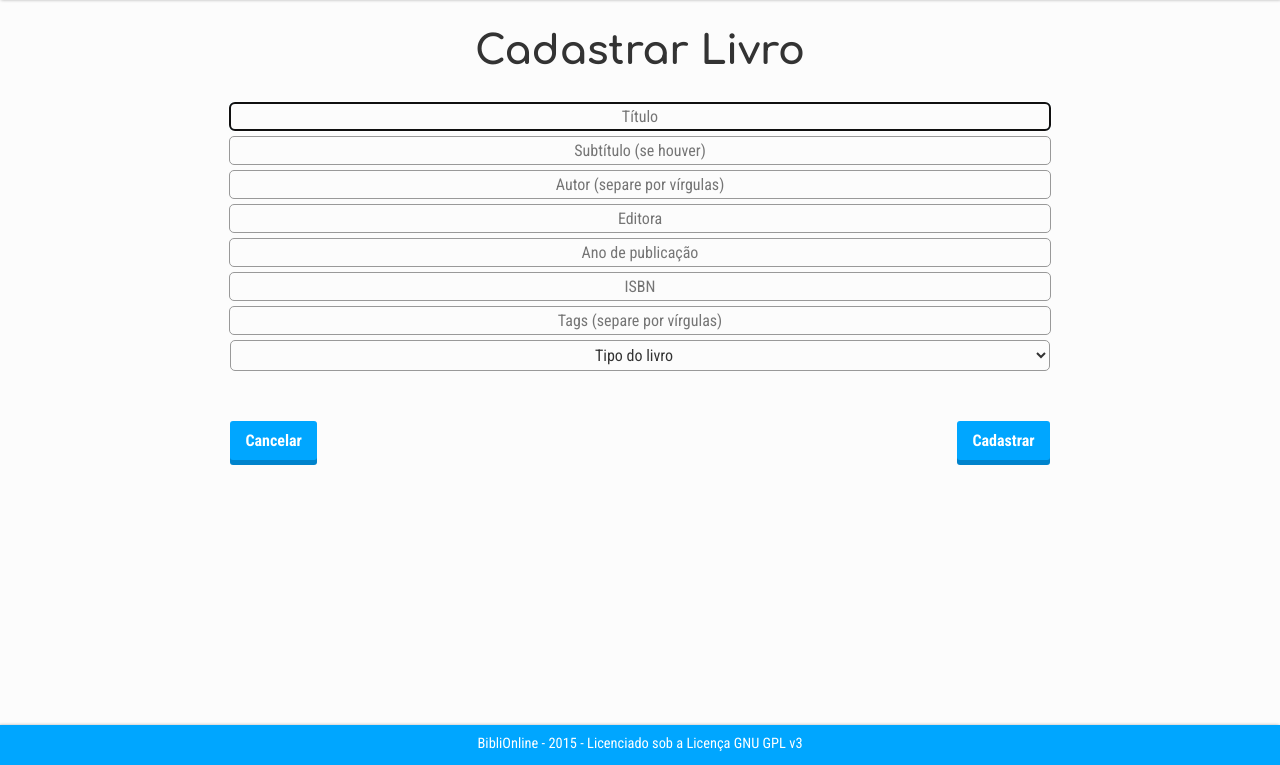
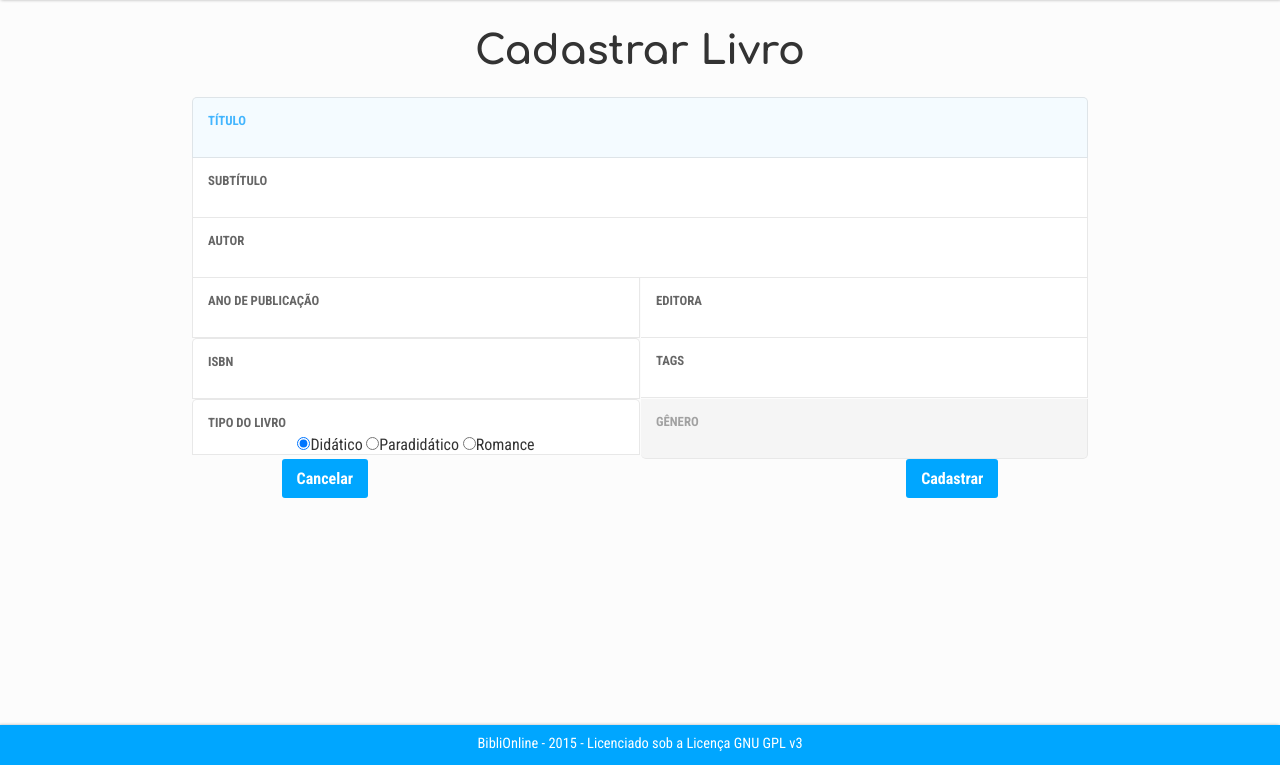
Before and after one commit to JulianaRGiacomo/BibliOnline, a PHP site: page /funcionario/cadastrar-livro.php in a window 1280 px wide. Shown: the part 35-800 px from the top of the page. Run offline with PHP 8.4, Linux system fonts and the light colour scheme; some libraries are stand-ins or nearby versions.

Commit message:
Melhorias na UX e na UI dos formulários

```diff
--- a/css/form.css
+++ b/css/form.css
@@ -7,31 +7,64 @@
     padding:40px 0
 }
 #form{
-    width:80%;
+    width:70%;
     margin:0 auto;
     padding:0
 }
+input{border: none;}
 .caixa.invertida{
     background: #00A6FF;
     border:1px solid #fff;
     color: #fff;
 }
+.campo{
+    background: white;
+    border: 1px solid rgba(0,0,0,0.09);
+    border-top:none;
+    padding:10px 10px 0;
+}
+.campo:first-child{
+    border-radius: 5px 5px 0 0;
+    border-top: 1px solid rgba(0,0,0,0.09);
+}
+.campo.ultimo{
+    border-radius: 0 0 5px 5px;
+}
+.campo.metade{
+    width: calc(49.78% - 20px);
+    margin: auto 0;
+    display: inline;
+}
+.campo.metade:nth-child(even){
+    border-left-width: 0;
+    float: right
+}
+.campo.metade:nth-child(odd){
+    float: left
+}
+
+.campo .label{
+    font-size:80%;
+    font-weight: bold;
+    display: block;
+    padding: 5px;
+    color: #666;
+    text-align: left;
+    text-transform: uppercase;
+    -webkit-user-select: none;
+    -moz-user-select: none;
+    user-select: none
+}
 .caixa{
-    width:80%;
+    width:calc(100% - 20px);
     display:block;
-    border:1px solid #999;
     background:transparent;
-    padding:4px 0;
-    border-radius:5px;
-    box-shadow:0 0 0px 0 #fff;
-    margin:5px auto
+    padding:5px 5px 0;
+    text-align: left
 }
 .caixa.invertida:hover{
     box-shadow:0 0 10px 0 #fff;
     border:1px solid #fff;
-}
-.caixa:hover{
-    box-shadow:inset 0 0 1px 0px;
 }
 .caixa.invertida::-webkit-input-placeholder {
    color: #fff;
--- a/css/reset.css
+++ b/css/reset.css
@@ -7,6 +7,11 @@
     text-align:center;
     transition:all 0.3s ease-in;
     margin:0
+}
+input, *:focus {
+    outline-style:none !important;
+    box-shadow:none !important;
+    border-width:0 !important;
 }
 html,body{
     height:100%
--- a/funcionario/cadastrar-livro.php
+++ b/funcionario/cadastrar-livro.php
@@ -18,30 +18,58 @@
             <section id="main">
                 <h1>Cadastrar Livro</h1>
                 <form id="form" method="post" action="home.php">
-                    <input class="caixa" type="text" name="titulo" placeholder="Título" required autofocus>
-                    <input class="caixa" type="text" name="sub" placeholder="Subtítulo (se houver)">
-                    <input class="caixa" type="text" name="autor" placeholder="Autor (separe por vírgulas)" required>
-                    <input class="caixa" type="text" name="editora" placeholder="Editora" required>
-                    <input class="caixa" type="text" name="data-pub" placeholder="Ano de publicação" required>
-                    <input class="caixa" type="text" name="isbn" placeholder="ISBN" required>
-                    <input class="caixa" type="text" name="tags" placeholder="Tags (separe por vírgulas)" required>
-                    <select class="caixa" name="tipo" required>
-                        <option value="" disabled selected>Tipo  do livro</option>
-                        <option value="didatico">Didático</option>
-                        <option value="paradidatico">Paradidático</option>
-                        <option value="romance">Romance</option>
-                    </select>
-                    <input class="caixa" type="text" name="genero" placeholder="Gênero">
+                    <div class="campo">
+                        <label class="label" for="titulo">Título</label>
+                        <input id="titulo" class="caixa" onload="ativar(this);" onfocus="ativar(this);" onblur="desativar(this);" type="text" name="titulo" required autofocus>
+                    </div>
+                    <div class="campo">
+                        <label class="label" for="subtitulo">Subtítulo</label>
+                        <input class="caixa" onfocus="ativar(this);" onblur="desativar(this);" id="subtitulo" type="text" name="subtitulo" >
+                    </div>
+                    <div class="campo">
+                        <label class="label" for="autor">Autor</label>
+                        <input id="autor" class="caixa" onfocus="ativar(this);" onblur="desativar(this);" type="text" name="autor" required>
+                    </div>
+                    <div class="campo metade">
+                        <label class="label" for="editora">Editora</label>
+                        <input id="editora" class="caixa" onfocus="ativar(this);" onblur="desativar(this);" type="text" name="editora" required>
+                    </div>
+                    <div class="campo metade">
+                        <label class="label" for="ano">Ano de Publicação</label>
+                        <input id="ano" class="caixa" onfocus="ativar(this);" onblur="desativar(this);" type="text" name="ano" required>
+                    </div>
+                    <div style="clear:both"/>
+                    <div class="campo metade">
+                        <label class="label" for="isbn">ISBN</label>
+                        <input id="isbn" class="caixa" onfocus="ativar(this);" onblur="desativar(this);" type="text" name="isbn" required>
+                    </div>
+                    <div class="campo metade">
+                        <label class="label" for="tags">Tags</label>
+                        <input id="tags" class="caixa" onfocus="ativar(this);" onblur="desativar(this);" type="text" name="tags" required>
+                    </div>
+                    <div style="clear:both"/>
+                    <div class="campo metade">
+                        <label class="label">Tipo  do livro</label>
+                        <input type="radio" name="tipo" value="didatico" id="didatico" checked><label for="didatico">Didático</label></input>
+                        <input type="radio" name="tipo" value="paradidatico" id="paradidatico"><label for="paradidatico">Paradidático</label></input>
+                        <input type="radio" name="tipo" value="romance" id="romance"><label for="romance">Romance</label></input>
+                    </div>
+                    <div class="campo ultimo metade" id="campo-genero">
+                        <label class="label" for="genero">Gênero</label>
+                        <input id="genero" class="caixa" onfocus="ativar(this);" onblur="desativar(this);" type="text" name="genero" >
+                    </div>
+                    <div style="clear:both"/>
                     <div id="caixa-botão">
                         <input id="esquerdo" class="botão" type="button" value="Cancelar" onclick="location.href='home.php'">
                         <input id="direito" class="botão" type="submit" value="Cadastrar">
+                        <div style="clear:both"/>
                     </div>
-                    <div style="clear:both"/>
                 </form>
             </section>
         </div>
         <?php include("../footer.html"); ?>
         <script type="text/javascript" src="/js/menu.js"></script>
         <script type="text/javascript" src="/js/verificaTipo.js"></script>
+        <script type="text/javascript" src="/js/form.js"></script>
     </body>
 </html>
--- a/index.php
+++ b/index.php
@@ -77,7 +77,7 @@
                 </div>
             </section>
         </div>
-        <?php include("../footer.html"); ?>
+        <?php include("footer.html"); ?>
         <script type="text/javascript" src="/js/login.js"></script>
         <script type="text/javascript" src="http://ajax.googleapis.com/ajax/libs/jquery/1.7.1/jquery.min.js"></script>
         <script type="text/javascript">
--- /dev/null
+++ b/js/form.js
@@ -0,0 +1,10 @@
+function ativar(element){
+    var x = element.parentNode;
+    x.style.background = "#F4FBFF";
+    x.childNodes[1].style.color = "#42B5FE";
+}
+function desativar(element){
+    var x = element.parentNode;
+    x.style.background = "#fff";
+    x.childNodes[1].style.color = "#666";
+}
--- a/js/verificaTipo.js
+++ b/js/verificaTipo.js
@@ -1,13 +1,16 @@
 function verificaTipo() {
-    x =  document.querySelector('[name="tipo"]').value;
-    y = document.querySelector('[name="genero"]');
-    if(x == "romance"){
-            y.style.opacity = 1;
-            y.style.display = "block";
+    var x = document.getElementById("romance");
+    var y = document.getElementById("genero");
+    var z = document.getElementById("campo-genero");
+    if(x.checked == true){
+        y.disabled = false;
+        z.style.backgroundColor = "#fff";
+        z.style.opacity = 1;
     }
     else{
-            y.style.opacity = 0;
-            y.style.display = "none";
+        y.disabled = true;
+        z.style.backgroundColor = "#f1f1f1";
+        z.style.opacity = 0.6;
     }
 }
 setInterval(verificaTipo, 500);
```
